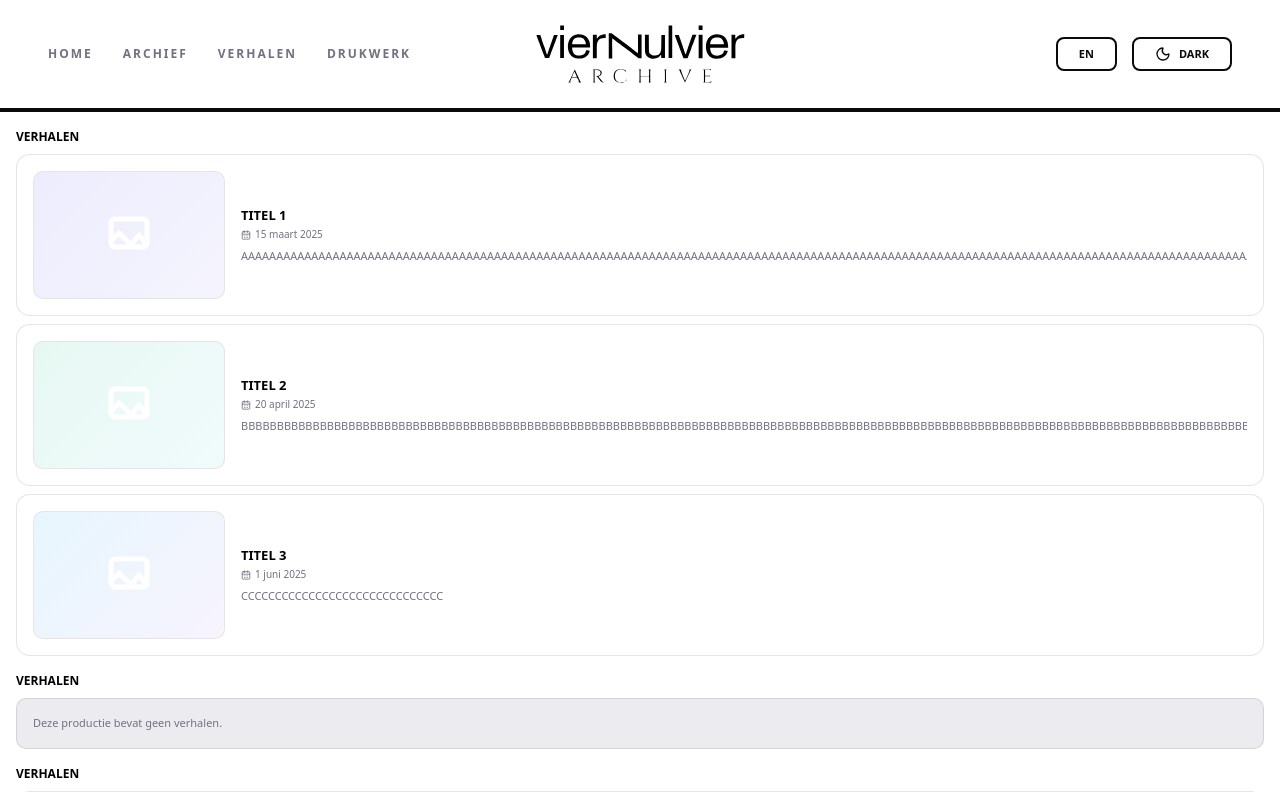
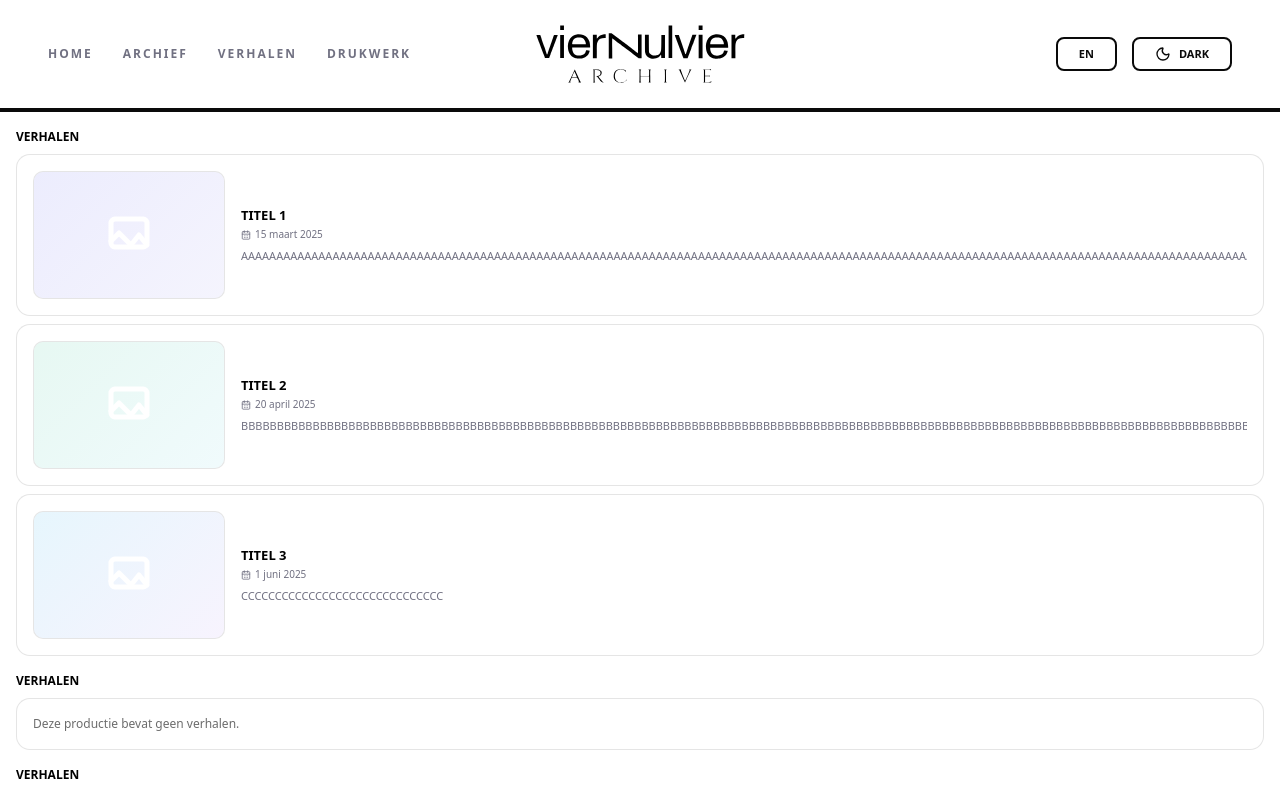
Before and after one commit to SELab-2/viernulvier-4, a Nuxt app in the folder frontend/: page /TempShowcase in a window 1280 px wide. Shown: the top 792 px of the page. Built offline with nearby package versions, Linux system fonts and the light colour scheme.

Commit message:
small changes

```diff
--- a/frontend/app/components/production/storyListView.vue
+++ b/frontend/app/components/production/storyListView.vue
@@ -64,7 +64,7 @@ const formatDate = (date: Date) => {
     <!-- Empty state -->
     <div
         v-else
-        class="bg-muted border border-border rounded-lg p-4 text-[11px] text-muted-foreground"
+        class="rounded-xl border border-border bg-card dark:bg-muted p-4 text-[12px] text-foreground/60"
     >
       {{ t('production.noStories') }}
     </div>
```
